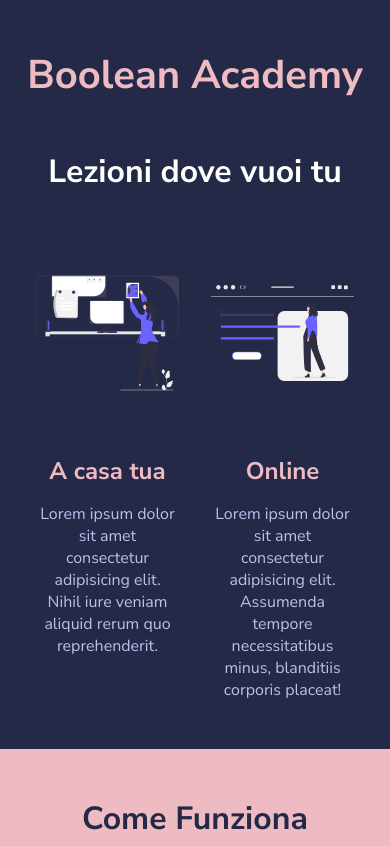
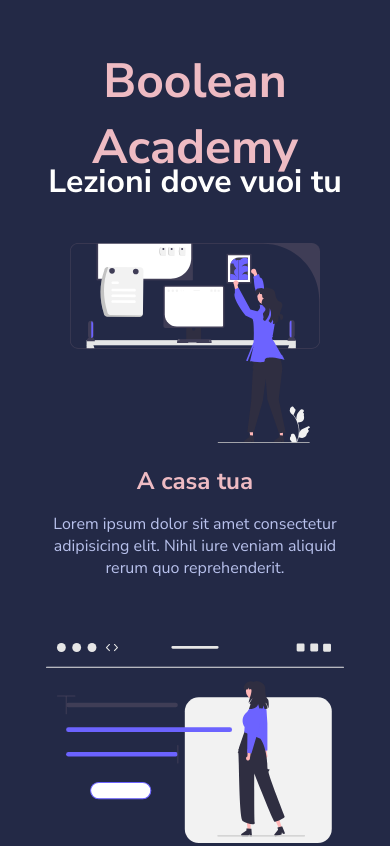
Before and after one commit to lucamincuzzi/html-css-resp-wannabe, a plain HTML site: page index.html in a window 390 px wide. Shown: the top 846 px of the page. Drawn offline with Linux system fonts and the light colour scheme.

Commit message:
add: mobile layout media query in responsive.css

```diff
--- a/css/responsive.css
+++ b/css/responsive.css
@@ -1,5 +1,78 @@
+/* Tablet */
+
 @media screen and (max-width: 768px) {
   .container {
     width: 100%
   }
 }
+
+/* Mobile */
+
+@media screen and (max-width: 480px) {
+
+  body {
+    background-color: black;
+  }
+
+  .lessons, h1.text-center {
+    background: #232946;
+  }
+
+  .row {
+    display: block;
+  }
+
+
+  h1.text-center {
+    font-size: 3rem;
+  }
+
+  .lessons .container {
+    margin-top: 10rem;
+  }
+
+  h1.text-center {
+    position: absolute;
+    left: 0;
+    right: 0;
+    top: 0;
+    height: 10rem;
+    padding-top: 3rem;
+  }
+
+  .lessons .col, .steps .col {
+    width: 100%;
+  }
+
+  .lessons .col:nth-child(2), .steps .col:nth-child(2) {
+    margin-top: 4rem;
+  }
+
+  .steps .col:nth-child(2), .why-us .col-left {
+    margin-bottom: 4rem;
+  }
+
+  .lessons::after {
+    position: absolute;
+    display: block;
+    width: 100%;
+    height: 48px;
+    content: "empty";
+    color: #232946;
+    background: #232946;
+  }
+
+  .why-us .col-left {
+    width: 100%;
+  }
+
+  .why-us .col-right {
+    width: 90%;
+    position: relative;
+    left: 20px;
+  }
+
+  .why-us h3 {
+    font-size: 1.5rem;
+  }
+}
```
